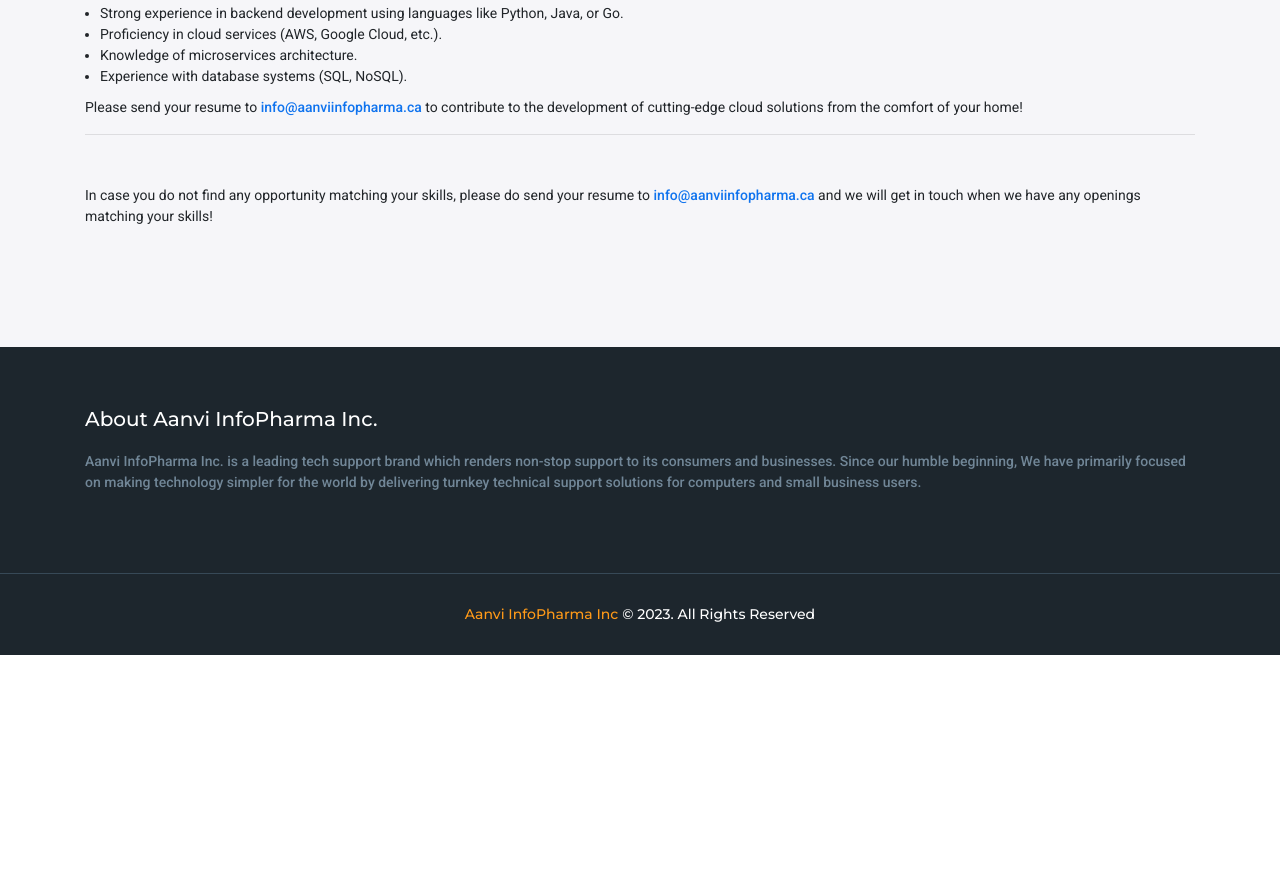
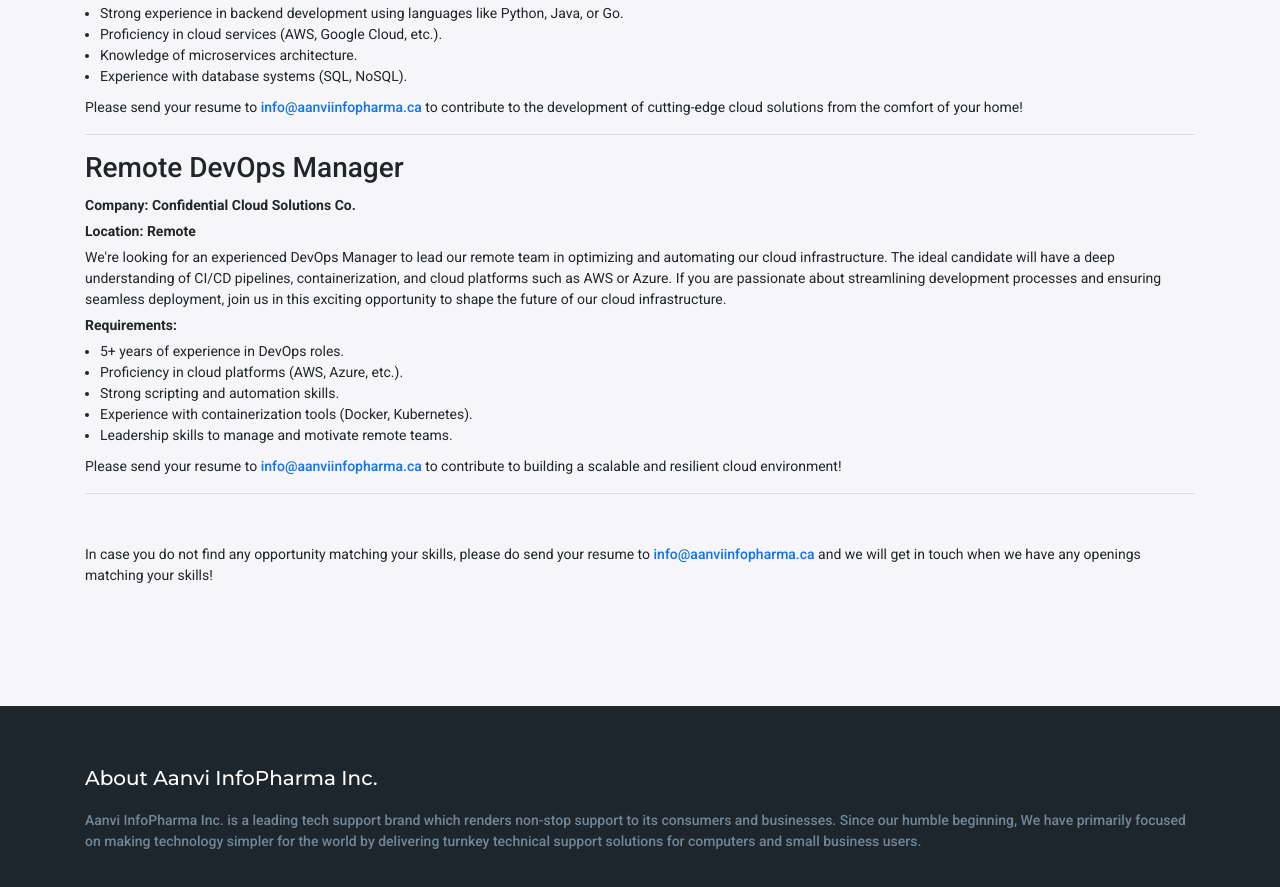
Before and after one commit to vipulkumarpatel/vipulkumarpatel.github.io, a plain HTML site: page job_seekers.html in a window 1280 px wide. Shown: the part 2182-3069 px from the top of the page. Before the commit the page ends 2837 px from the top, so only its background shows below. Drawn offline with Linux system fonts and the light colour scheme; files that its build step writes are made by us from their sources.

Commit message:
Update job_seekers.html

```diff
--- a/job_seekers.html
+++ b/job_seekers.html
@@ -259,7 +259,34 @@
                         contribute to the development of cutting-edge cloud solutions from the comfort of your home!</p>
                     <hr />
                 </div>
-
+<!-- Job Posting 6: Remote DevOps Manager -->
+                <div class="container job-posting">
+                    <h3>Remote DevOps Manager</h3>
+                    <p><strong>Company: Confidential Cloud Solutions Co.</strong></p>
+                    <p><strong>Location: Remote</strong></p>
+                    <p>We're looking for an experienced DevOps Manager to lead our remote team in optimizing and
+                        automating our cloud
+                        infrastructure. The ideal candidate will have a deep understanding of CI/CD pipelines,
+                        containerization, and
+                        cloud
+                        platforms such as AWS or Azure. If you are passionate about streamlining development processes
+                        and ensuring
+                        seamless
+                        deployment, join us in this exciting opportunity to shape the future of our cloud
+                        infrastructure.</p>
+                    <p><strong>Requirements:</strong></p>
+                    <ul>
+                        <li>5+ years of experience in DevOps roles.</li>
+                        <li>Proficiency in cloud platforms (AWS, Azure, etc.).</li>
+                        <li>Strong scripting and automation skills.</li>
+                        <li>Experience with containerization tools (Docker, Kubernetes).</li>
+                        <li>Leadership skills to manage and motivate remote teams.</li>
+                    </ul>
+                    <p>Please send your resume to <b><a
+                                href="mailto:info@aanviinfopharma.ca">info@aanviinfopharma.ca</a></b> to
+                        contribute to building a scalable and resilient cloud environment!</p>
+                    <hr />
+                </div>
                 <div class="container margin-top-50">
                     <p>In case you do not find any opportunity matching your skills, please do send
                         your resume to <b><a href="mailto:info@aanviinfopharma.ca">info@aanviinfopharma.ca</a></b> and
```
